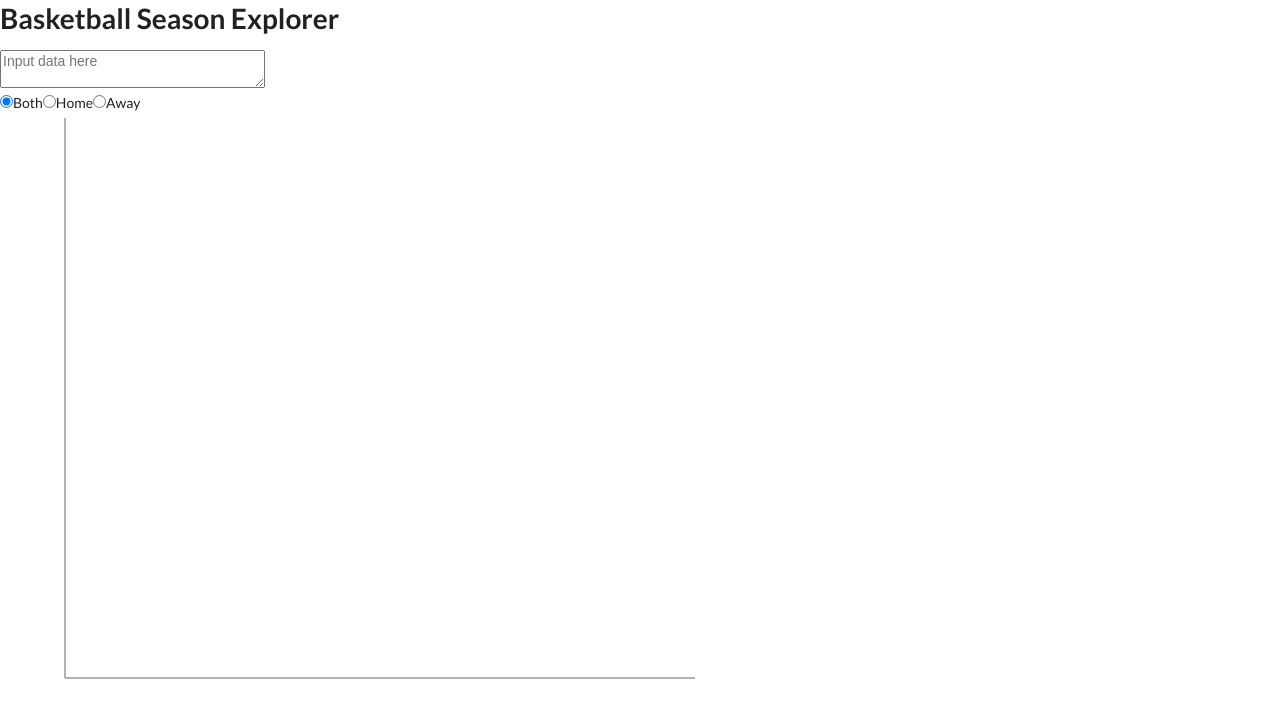
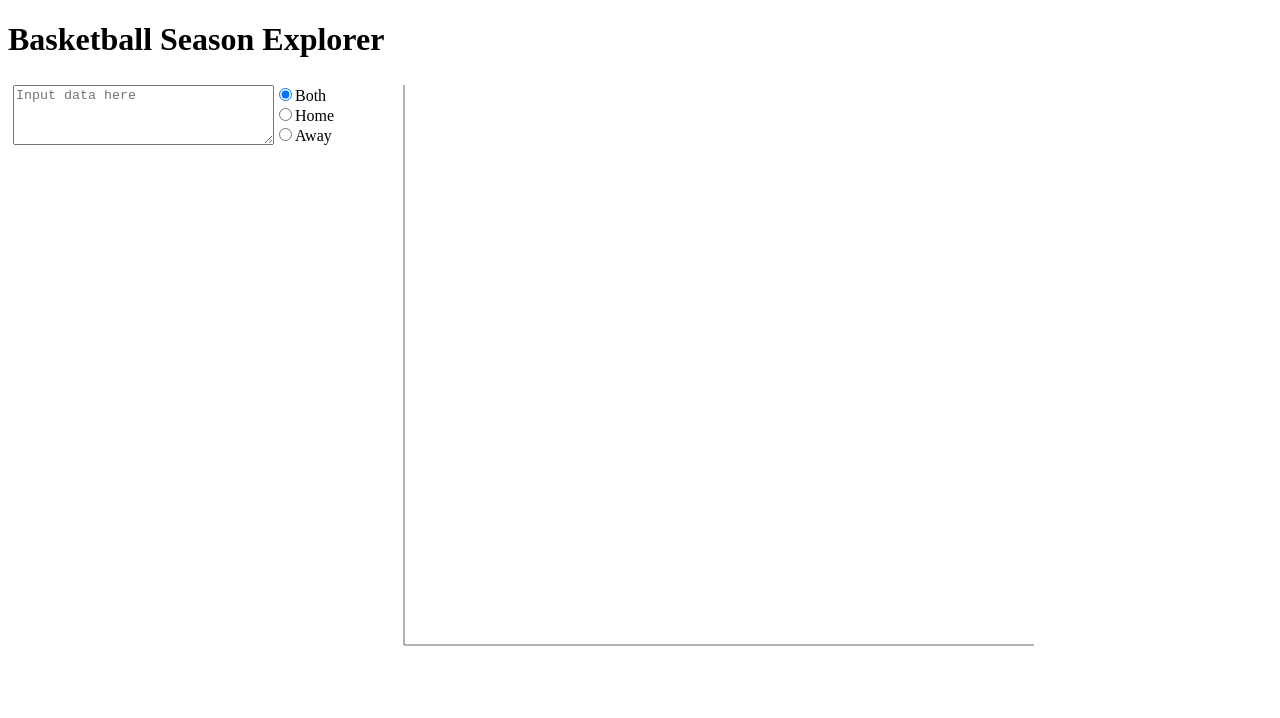
Before and after one commit to huangtonyj/NBASeasonExplorer, a React (Create React App) app: page / in a window 1280 px wide. Shown: the top 718 px of the page. Built offline with nearby package versions, Linux system fonts and the light colour scheme.

Commit message:
Add minor styling

```diff
--- /dev/null
+++ b/public/index.css
@@ -0,0 +1,10 @@
+#App {
+  display: flex;
+  align-items: flex-start;
+}
+
+.controls {
+  display: flex;
+  justify-content: center;
+  margin: 5px;
+}
--- a/public/index.html
+++ b/public/index.html
@@ -8,7 +8,8 @@
       content="width=device-width, initial-scale=1, shrink-to-fit=no"
     />
     <meta name="theme-color" content="#000000" />
-    <link rel="stylesheet" href="https://cdnjs.cloudflare.com/ajax/libs/semantic-ui/2.4.1/semantic.min.css">
+    <!-- <link rel="stylesheet" href="https://cdnjs.cloudflare.com/ajax/libs/semantic-ui/2.4.1/semantic.min.css"> -->
+    <link rel="stylesheet" href="index.css">
     <!--
       manifest.json provides metadata used when your web app is added to the
       homescreen on Android. See https://developers.google.com/web/fundamentals/web-app-manifest/
@@ -26,6 +27,7 @@
     <title>Basketball Season Explorer</title>
   </head>
   <body>
+    <h1> Basketball Season Explorer </h1>
     <div id="root"></div>
   </body>
 </html>
--- a/src/components/App.js
+++ b/src/components/App.js
@@ -58,20 +58,22 @@ export default class App extends Component {
 
   render() {
     return (
-      <div>
-        <h1> Basketball Season Explorer </h1>
+      <div id='App'>
 
+
+        <div className="controls">
         <DataInput handleDataInput = {this.handleDataInput}/>
 
         <HomeOrAwayRadioBtns
           homeOrAway={this.state.homeOrAway}
           handleHomeOrAwayRadioBtns = {this.handleHomeOrAwayRadioBtns}
-        />
+          />
 
         <TeamsCheckBox
           data={this.state.data}
           handleTeamSelect={this.handleTeamSelect}
-        />
+          />
+        </div>
 
         <Chart
           selectedTeams={this.state.selectedTeams}
--- a/src/components/HomeOrAwayRadioBtns.js
+++ b/src/components/HomeOrAwayRadioBtns.js
@@ -9,13 +9,13 @@ export default function HomeOrAwayRadioBtns({
         value="both"
         checked={homeOrAway === "both" ? "checked" : ""}
         onChange={(e) => handleHomeOrAwayRadioBtns(e)}
-        />Both
+        />Both <br/>
 
       <input type="radio" name="homeOrAway"
         value="home"
         checked={homeOrAway === "home" ? "checked" : ""}
         onChange={(e) => handleHomeOrAwayRadioBtns(e)}
-        />Home
+        />Home <br/>
 
       <input type="radio" name="homeOrAway"
         value="away"
```
